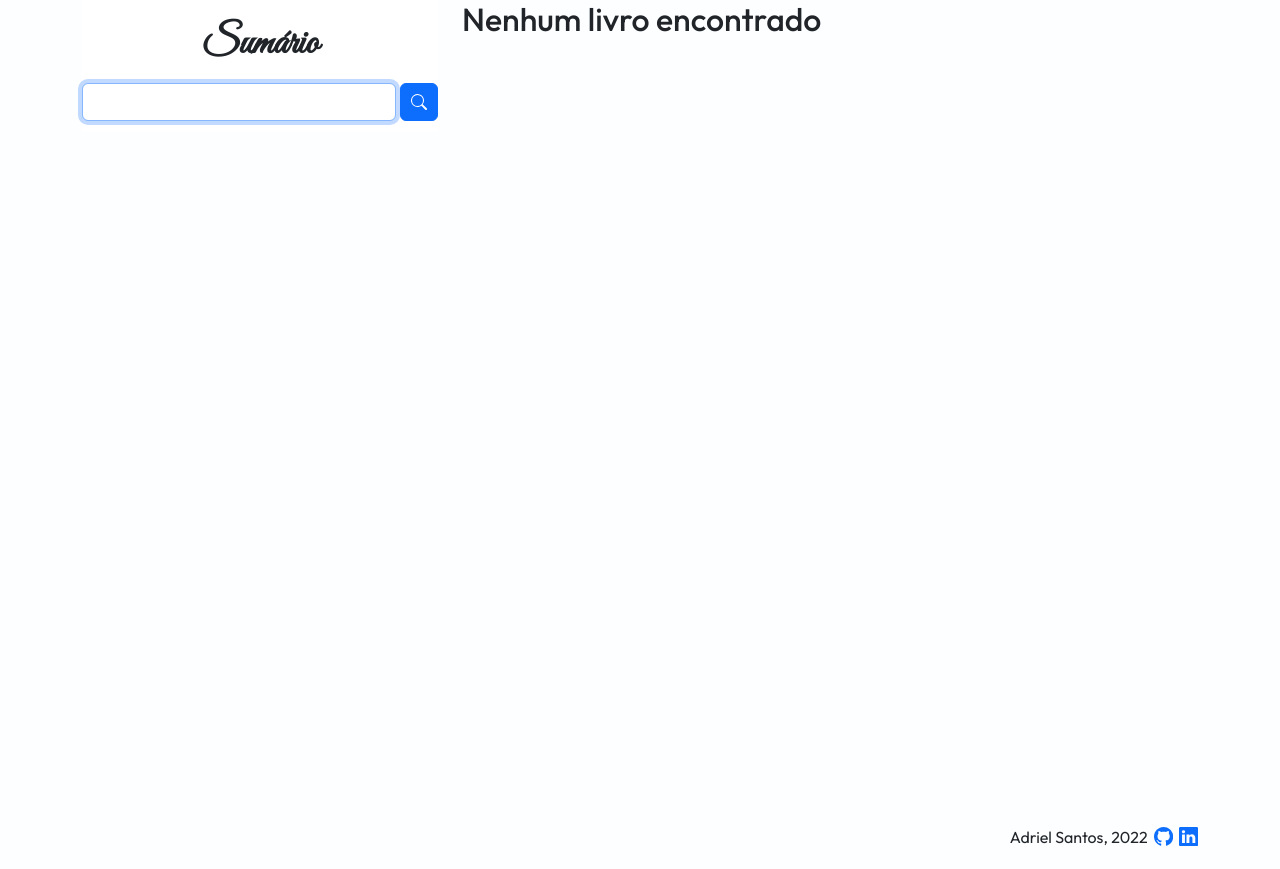
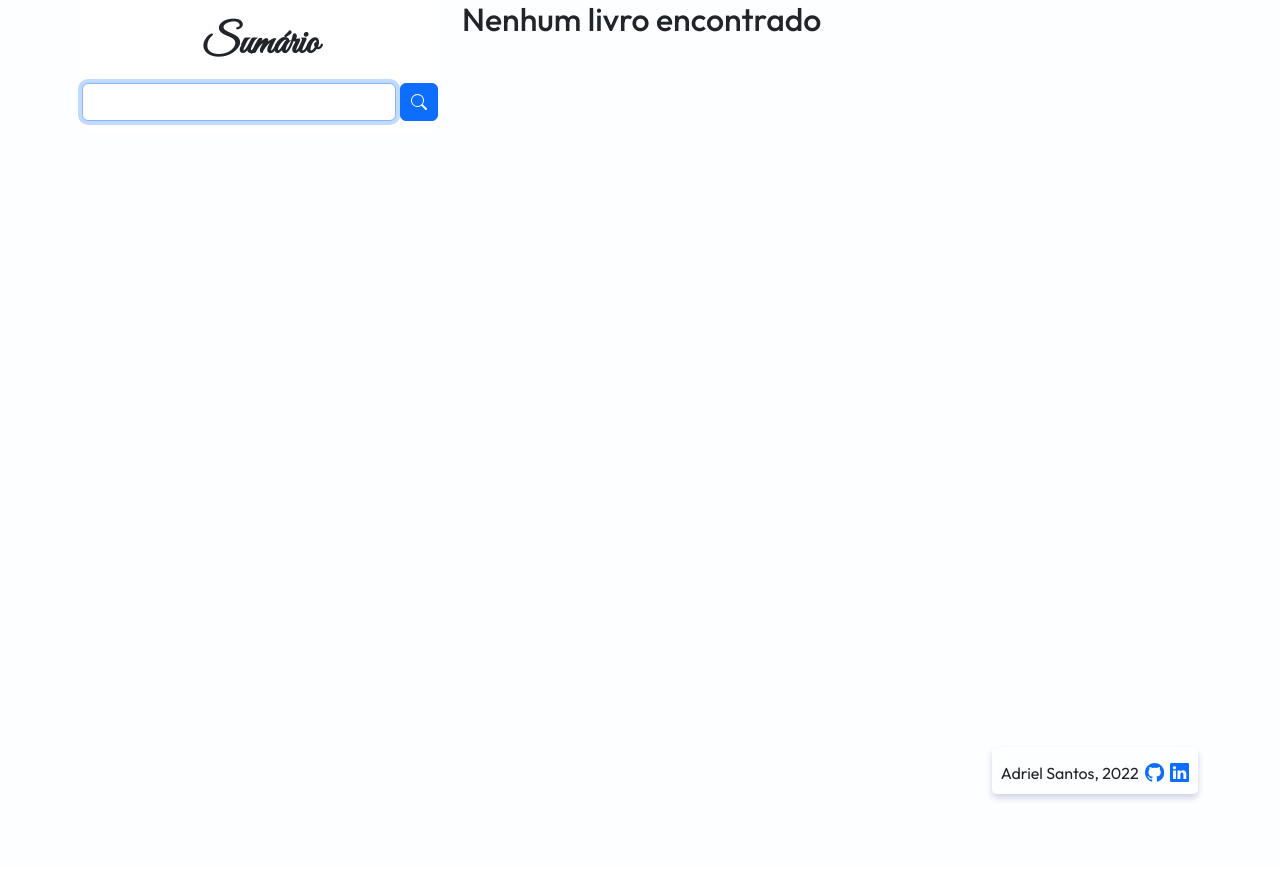
Before and after one commit to br-adriel/sumario, a Next.js app: page / in a window 1280 px wide. After the commit the page ends 800 px from the top, so only its background shows below. Built offline with nearby package versions, Linux system fonts and the light colour scheme.

Commit message:
Altera visual de Footer

```diff
--- a/components/Footer.js
+++ b/components/Footer.js
@@ -1,11 +1,13 @@
 import { Container } from 'react-bootstrap';
 import { Github, Linkedin } from 'react-bootstrap-icons';
 import styled from 'styled-components';
+import GlassDiv from './GlassDiv';
 
 const Footer = () => {
   return (
     <FooterTag>
       <Container>
+        <GlassDiv>
           <p>Adriel Santos, {new Date().getFullYear()}</p>
           <div>
             <a
@@ -25,6 +27,7 @@ const Footer = () => {
               <Linkedin />
             </a>
           </div>
+        </GlassDiv>
       </Container>
     </FooterTag>
   );
@@ -33,18 +36,15 @@ const Footer = () => {
 const FooterTag = styled.footer`
   width: 100%;
   margin-top: auto;
-  padding: 20px;
+  padding-bottom: 6px;
   display: flex;
   gap: 20px;
+  position: fixed;
+  bottom: 0;
+  right: 0;
 
   & > .container {
-    justify-content: center;
-  }
-
-  @media screen and (min-width: 768px) {
-    & > .container {
     justify-content: flex-end;
-    }
   }
 
   p {
```
Lines whose indentation alone changed are shown as unchanged.
